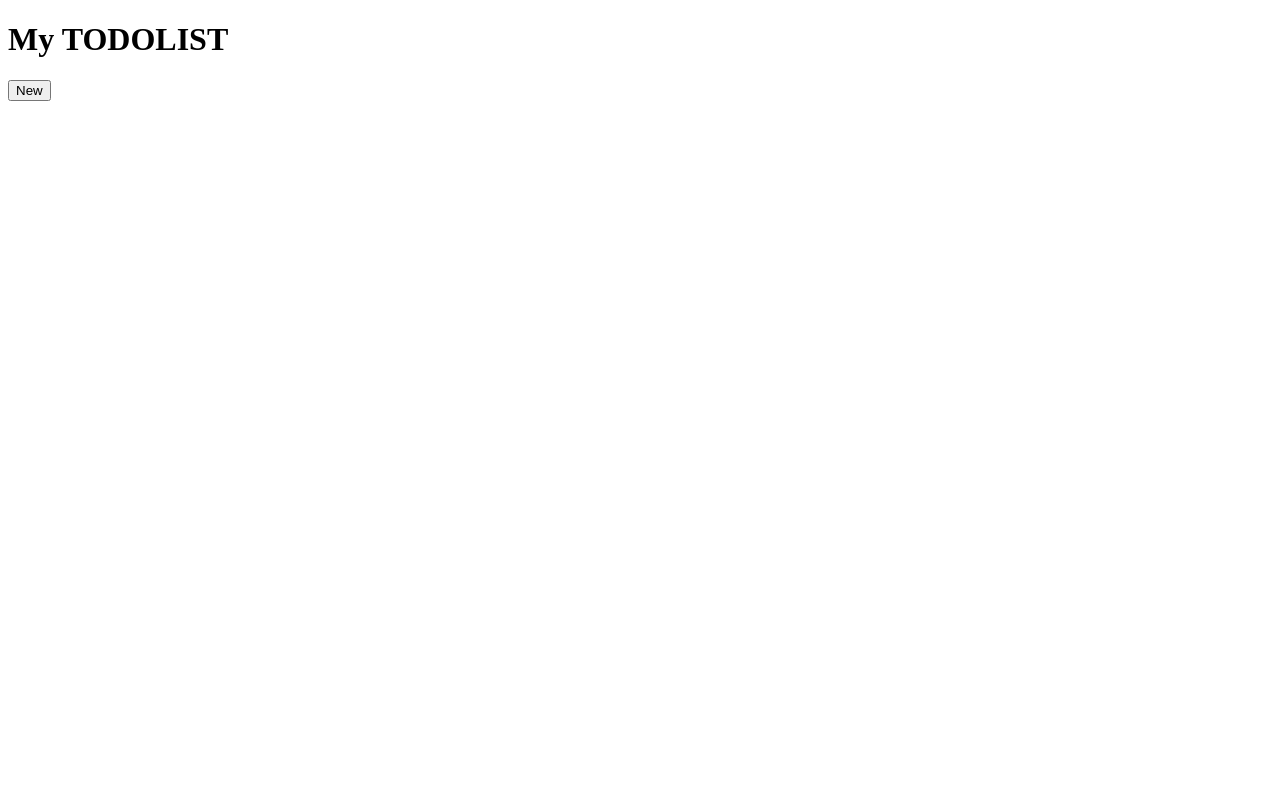
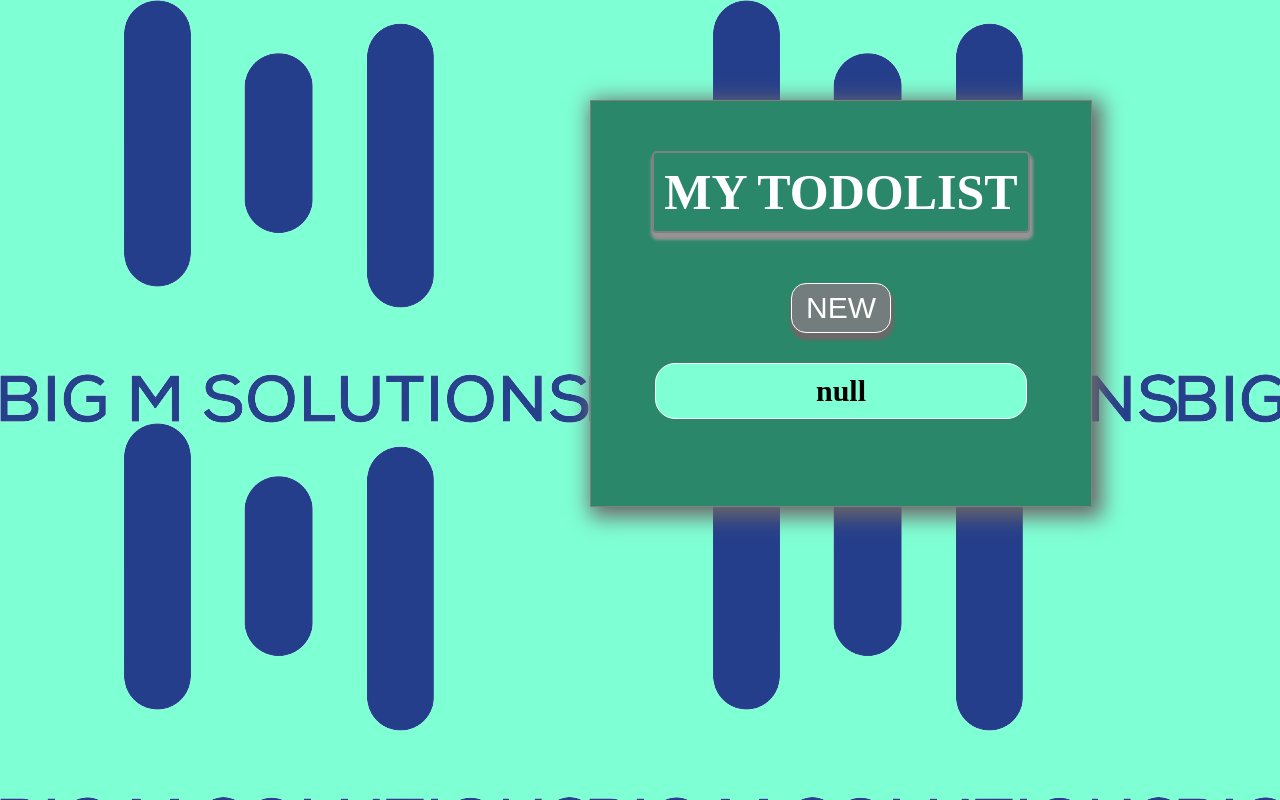
Before and after one commit to Ngarison/new_todo_list, a plain HTML site: page index.html in a window 1280 px wide. Drawn offline with Linux system fonts and the light colour scheme.

Commit message:
Apport de quelques modifications

```diff
--- a/index.html
+++ b/index.html
@@ -5,11 +5,12 @@
     <meta http-equiv="X-UA-Compatible" content="IE=edge">
     <meta name="viewport" content="width=device-width, initial-scale=1.0">
     <title>Document</title>
+    <link rel="stylesheet" href="style.css">
 </head>
-<body>
+<body onload="charger()">
     <div id="ft_list">
-        <h1>My TODOLIST</h1>
-        <button id="create" onclick="addTask()">New</button>
+        <div class="title-todo-div"><h1 class="title-todo">MY TODOLIST</h1></div>
+        <div class="btn_div"><button class="btn" id="create" onclick="addTask()">NEW</button></div>
         <div id="container-list"></div>
     </div>
     <script src="todo.js"></script>
--- /dev/null
+++ b/style.css
@@ -0,0 +1,75 @@
+*{
+    margin: 0;
+    padding: 0;
+}
+
+body{
+    background-color: aquamarine;
+    background-image: url(images/BIG-M-SOLUTIONS_png.png);
+}
+
+#ft_list{
+    display: flex;
+    flex-direction: column;
+   align-items: center;
+   padding-top: 50px;
+   border: 1px solid gray;
+   width: 500px;
+   margin-left: 590px;
+   margin-top: 100px;
+   height: 300px;
+   box-shadow: 5px 5px 20px 5px rgb(107, 104, 104);
+   background-color: rgb(43, 135, 105);
+}
+
+.title-todo-div{
+    border: 2px solid gray;
+    padding: 10px;
+    box-shadow: 1px 5px 3px 2px rgb(149, 147, 147);
+    border-radius: 5px;
+}
+
+.title-todo{
+    font-weight: bold;
+    font-size: 50px;
+    font-family: 'Times New Roman', Times, serif;
+    color: white;
+}
+
+.btn{
+    width: 100px;
+    height: 50px;
+    font-size: 30px;
+    margin-top: 50px;
+    box-shadow: 1px 5px 3px 2px rgb(107, 104, 104);
+    border-radius: 15px;
+    cursor: pointer;
+    background-color: rgb(115, 125, 125);
+    color: white;
+    border: 1px solid white;
+}
+.btn:hover{
+    background-color:white;
+    color: black;
+}
+
+
+.container-list{
+}
+
+li{
+    font-size: 30px;
+    list-style: none;
+    border: 2px solid black;
+    padding: 10px;
+    border-radius: 20px;
+    width: 350px;
+    text-align: center;
+    margin: 10px;
+    background-color: aquamarine;
+    border: 1px solid white;
+    font-weight: bold;
+}
+li:hover{
+    background-color: rgb(195, 240, 225);
+}
--- a/todo.js
+++ b/todo.js
@@ -1,32 +1,110 @@
-let todo="";
-let todoList=[];
+let todo = "";
+let todoList = [];
+let i = 0;
+let k = 0;
+/**
+ * @param {string} name
+ * @return {string|null}
+ */
 
+//Fonction pour récupérer un cookie
+function getCookie(name){
+    const cookies=document.cookie.split(';');
+    const value = cookies
+        .find(c=>c.startsWith(name))?.split('=')[1];
+        if(value===undefined){
+            return null;
+        }
+        return  decodeURIComponent(value);
+}
 
-//Cette crée la lise et l'affiche
-function displayList(){
-let html='<ul class="todolist">';
-if(todoList.length!=0)
-{
-    todoList.map(todo =>{
-        html+=`<li class="todo" onclick="removeTask(this)">${todo}</li>`;
-    })
-}
-   html+="</ul>"
-   document.getElementById("container-list").innerHTML=html;
+/**
+ * @param {string} name
+ * @param {string} value
+ * @param {number} days
+ */
+//Fonction pour créer un Cookie
+function setCookie(name, value, days){
+    const date = new Date();
+    date.setDate(date.getDate + days);
+    document.cookie= `${name}=${encodeURIComponent(value)}; expires=${date.toUTCString}`;
 }
 
 
+function charger(){
+    const cookies=document.cookie.split(';');
+    while(cookies.length !=0 && k<cookies.length ){
+    todoList.unshift(getCookie(("todo"+k)));
 
-//Ajoute une tache dans la liste après l'avoir saisie
-function addTask(){
-    todo=prompt("Entrer une tache!")
-    if(todo.length!=""){
-    todoList.unshift(todo);
-}
+    //Ajout du style au container
+    let container = document.querySelector('#ft_list');
+    let style = getComputedStyle(container);
+
+    let c_Height = parseInt(style.height);
+    container.style.height = c_Height + 55 + "px";
+    displayList();
+    k++;
+
+    }
     displayList();
 }
 
 
-function removeTask(selected_item){
-    selected_item.parentNode.removeChild(selected_item);
+//This feature create the list and display it
+function displayList() {
+    let i = 0;
+    let html = '<ul class="todolist">';
+    if (todoList.length != 0) {
+        todoList.map(todo => {
+            html += `<li class="todo" id="${i}" onclick="removeTask(this)">${todo}</li>`;
+            i++;
+        })
+    }
+    html += "</ul>"
+    document.getElementById("container-list").innerHTML = html;
+
+    //Add style to container-list
+    document.getElementById("container-list").style.marginTop = "20px";
+
 }
+
+
+//Ajoute une tache dans la liste après l'avoir saisie
+function addTask() {
+    todo = prompt("Entrer une tache!")
+    if (todo.length != "") {
+        //creation de cookies
+        setCookie("todo :"+k,todo,2);
+        k++;
+        //Ajout de l'élement dans le cookie
+        todoList.unshift(todo);
+        //Ajout du style au container
+        let container = document.querySelector('#ft_list');
+        let style = getComputedStyle(container);
+
+        let c_Height = parseInt(style.height);
+        container.style.height = c_Height + 55 + "px";
+    }
+    displayList();
+}
+
+//Fonction qui nous permet de supprimer un li à partir de son id
+function removeTask(selected_item) {
+    let id = parseInt(selected_item.getAttribute("id"));
+    console.log(id);
+
+    if (window.confirm("Do you really want to remove?")) {
+        todoList.splice(id, 1);
+
+        //Ajout du style au container
+        let container = document.querySelector('#ft_list');
+        let style = getComputedStyle(container);
+
+        let c_Height = parseInt(style.height);
+        container.style.height = c_Height - 55 + "px";
+        displayList();
+    }
+}
+//document.cookie = "; expires=Thu, 01 Jan 1970 00:00:00 UTC; path=/;";
+let x = document.cookie;
+console.log(x);
```
Also changed, not shown: images/BIG-M-SOLUTIONS_png.png (added), images/copilote_png.png (added).
